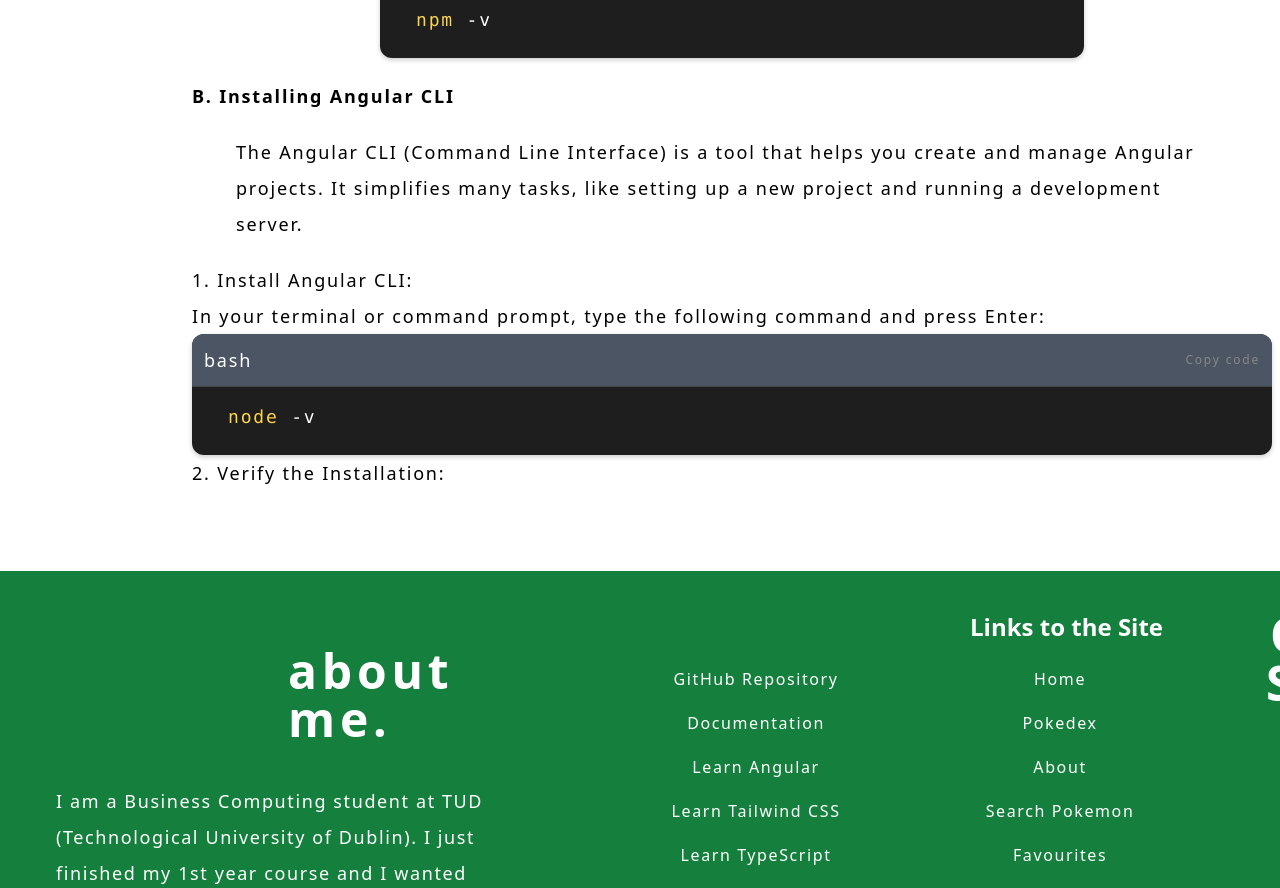
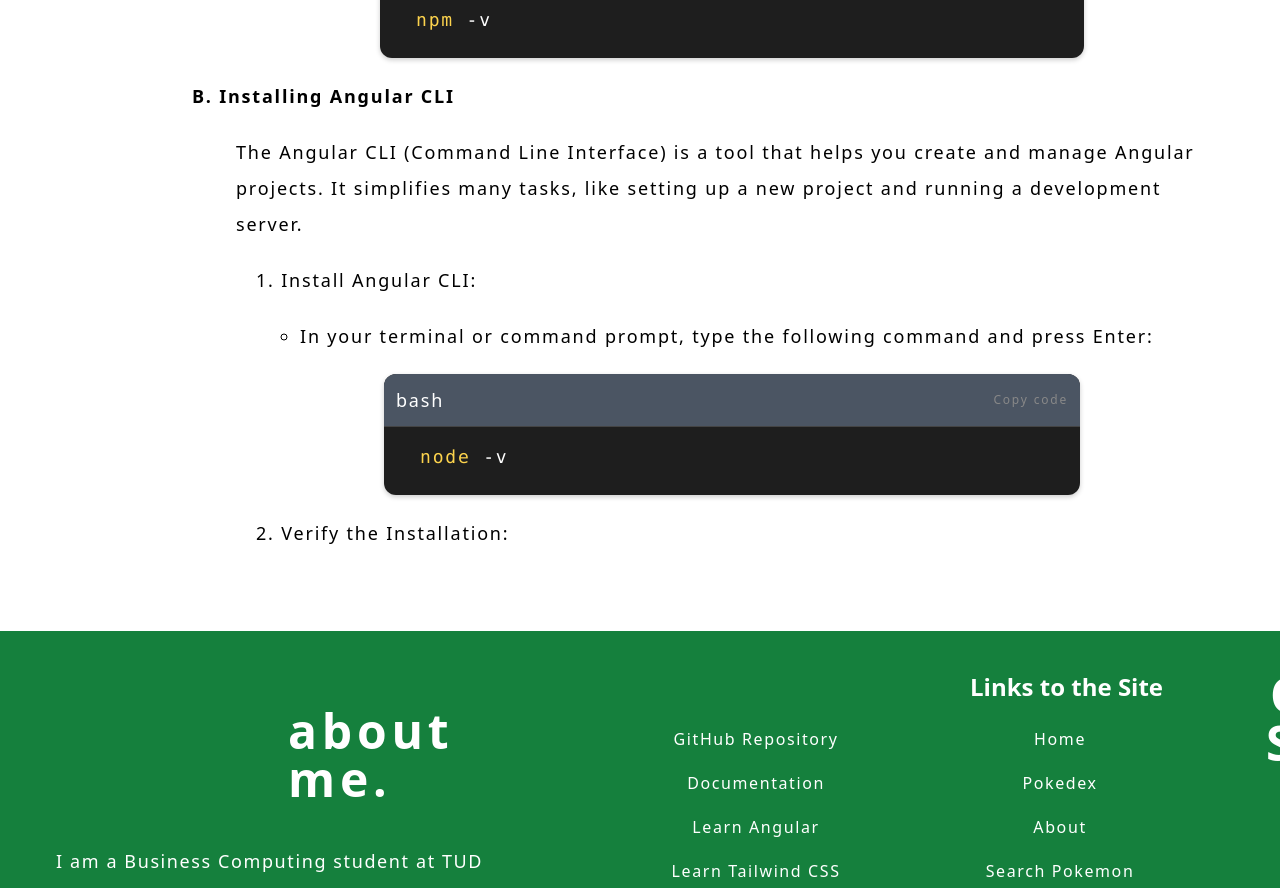
Before and after one commit to AllynnAlvarico/pokemonexplorer, an Angular app: page /development in a window 1280 px wide. Shown: the part 2000-2888 px from the top of the page. Built offline with nearby package versions, Linux system fonts and the light colour scheme.

Commit message:
working on margin for installing-angular section

```diff
--- a/src/app/development/install-angular-cli/install-angular-cli.component.css
+++ b/src/app/development/install-angular-cli/install-angular-cli.component.css
@@ -1,6 +1,14 @@
-section p{
+section{
   @apply mx-11 my-5;
 }
-ol {
+ol li{
   list-style: decimal inside;
+  @apply mx-5 my-5;
 }
+.code-block {
+  @apply mx-32 my-5;
+}
+ul li{
+  list-style: circle;
+  @apply mx-11;
+}
--- a/src/app/development/install-angular-cli/install-angular-cli.component.html
+++ b/src/app/development/install-angular-cli/install-angular-cli.component.html
@@ -18,5 +18,6 @@
       </ul>
     </li>
     <li>Verify the Installation:</li>
+
   </ol>
 </section>
```
